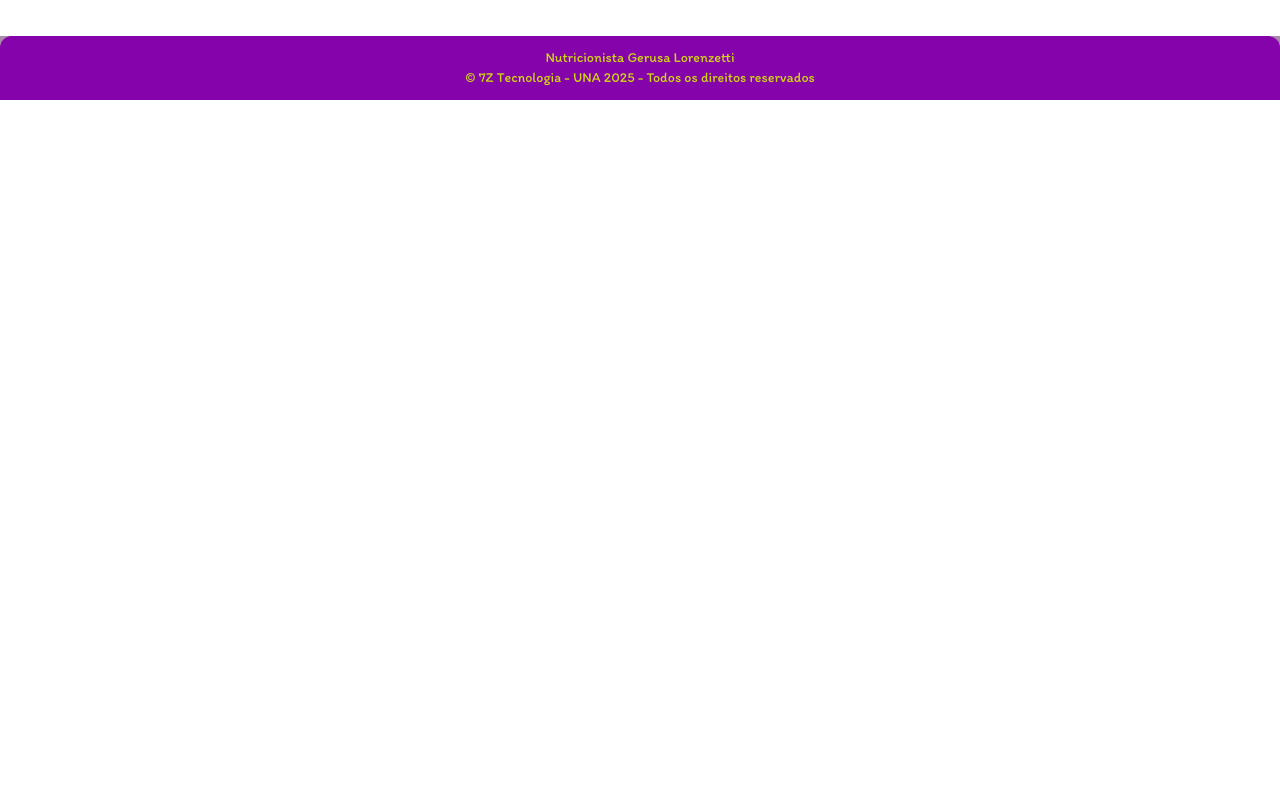
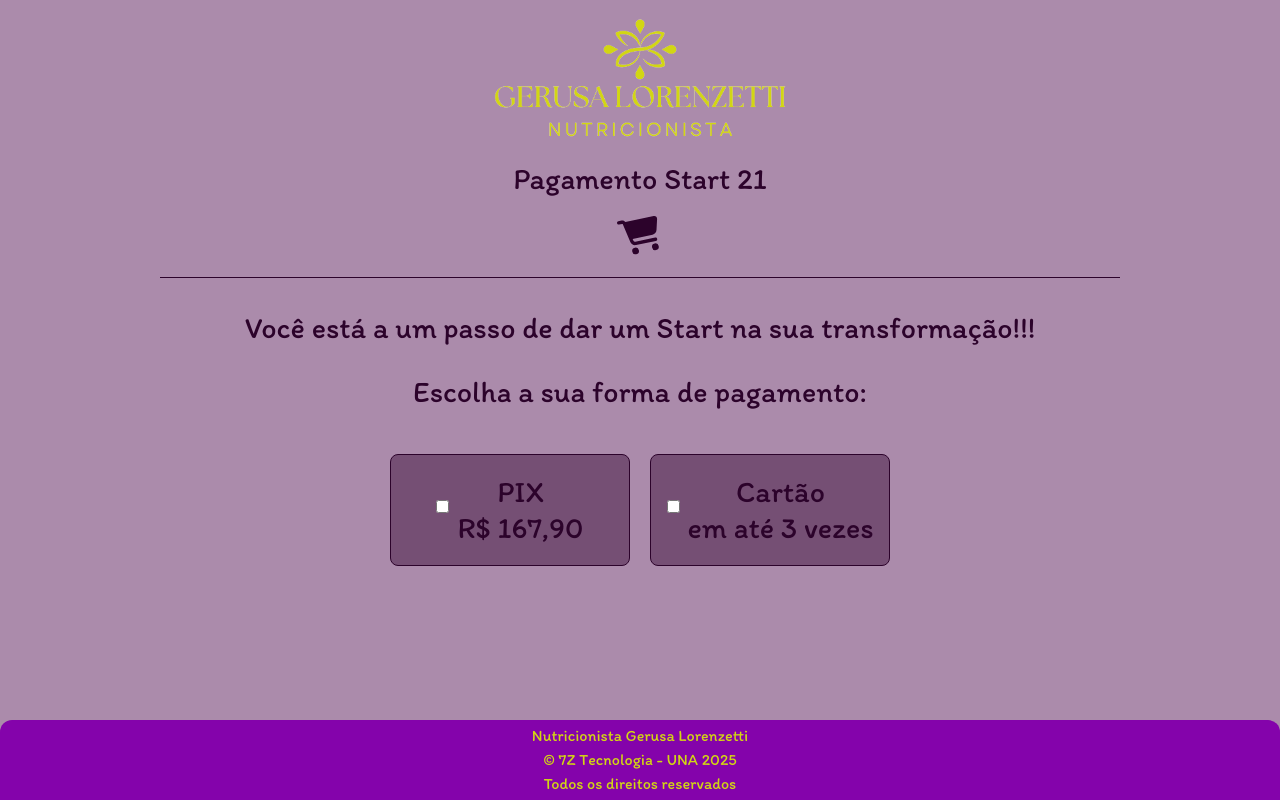
Before and after one commit to tuca222/ProgramaStart21, a React (Create React App) app: page /pagamento in a window 1280 px wide. Built offline with nearby package versions, Linux system fonts and the light colour scheme; a web font is replaced by a local one.

Commit message:
Adicionando página de pagamento

```diff
--- a/package.json
+++ b/package.json
@@ -6,6 +6,9 @@
     "@fontsource/inria-sans": "^5.1.1",
     "@fontsource/italianno": "^5.1.1",
     "@fontsource/itim": "^5.1.1",
+    "@fortawesome/fontawesome-svg-core": "^6.7.2",
+    "@fortawesome/free-solid-svg-icons": "^6.7.2",
+    "@fortawesome/react-fontawesome": "^0.2.2",
     "@testing-library/jest-dom": "^5.17.0",
     "@testing-library/react": "^13.4.0",
     "@testing-library/user-event": "^13.5.0",
--- a/src/App.css
+++ b/src/App.css
@@ -48,3 +48,10 @@ html {
 .breathing {
   animation: breathing 2s ease-in-out infinite;
 }
+
+.payment-page {
+  background-color: #AB8BAB; /* Substitua pela cor desejada */
+  min-height: 100vh; /* Garante que a cor de fundo cubra toda a altura da página */
+  display: flex;
+  flex-direction: column;
+}
--- a/src/components/Payment.jsx
+++ b/src/components/Payment.jsx
@@ -1,12 +1,24 @@
 import React from "react";
-import FooterPayment from "./FooterPayment";
+import HeaderPayment from "./payments/HeaderPayment";
+import ContentPayment from "./payments/ContentPayment";
+import FooterPayment from "./payments/FooterPayment";
 
 
 const Payment = () => {
   return (
-    <div className="bg-payment-background">
+    <div className="payment-page">
+        <header>
+            <HeaderPayment />
+        </header>
 
-        <footer>
+        <hr className="border-t border-payment-txt_line_border my-6 w-5/6 mx-auto md:w-3/4"/>
+
+        <main>
+            <ContentPayment />
+        </main>
+
+
+        <footer className="mt-auto">
             <FooterPayment />
         </footer>
     </div>
--- /dev/null
+++ b/src/components/payments/ContentPayment.jsx
@@ -0,0 +1,93 @@
+import React, { useState } from "react";
+import { FontAwesomeIcon } from '@fortawesome/react-fontawesome';
+import { faArrowRight } from '@fortawesome/free-solid-svg-icons';
+
+const ContentPayment = () => {
+    const [selectedPayment, setSelectedPayment] = useState('');
+    const [selectedInstallment, setSelectedInstallment] = useState('');
+
+    const handleCheckboxChange = (paymentType) => {
+        setSelectedPayment(paymentType);
+        setSelectedInstallment('');
+    };
+
+    const handleButtonClick = () => {
+        if(selectedPayment === "PIX") {
+            window.location.href = 'https://www.google.com/'
+        } else if(selectedPayment === "Cartão") {
+            if (selectedInstallment === "1x") {
+                window.location.href = 'https://youtube.com.br'
+            } else if (selectedInstallment === "2x") {
+                window.location.href = 'https://br.pinterest.com/'
+            } else if (selectedInstallment === "3x") {
+                window.location.href = 'https://canva.com'
+            }
+        }
+    };
+
+    return (
+        <section className="flex flex-col items-center justify-center font-itim text-payment-txt_line_border text-xl md:text-3xl">
+            <p className="text-center px-10 py-2">Você está a um passo de dar um Start na sua transformação!!!</p>
+            <p className="text-center py-5">Escolha a sua forma de pagamento:</p>
+            <div className="flex flex-row items-center justify-center gap-5 mt-6">
+                <div className="flex flex-row justify-center items-center gap-2 bg-payment-background_box border border-payment-txt_line_border rounded-lg text-center w-40 h-20 md:w-60 md:h-28">
+                    <input
+                        type="checkbox"
+                        className="rounded-full mb-2"
+                        checked={selectedPayment === "PIX"}
+                        onChange={() => handleCheckboxChange('PIX')}
+                    />
+                    <div className="flex flex-col justify-center items-center">
+                        <p>PIX</p>
+                        <p>R$ 167,90</p>
+                    </div>
+                </div>
+                <div className="flex flex-row justify-center items-center gap-2 bg-payment-background_box border border-payment-txt_line_border rounded-lg text-center w-40 h-20 md:w-60 md:h-28">
+                    <input
+                        type="checkbox"
+                        className="rounded-full mb-2"
+                        checked={selectedPayment === "Cartão"}
+                        onChange={() => handleCheckboxChange('Cartão')}
+                    />
+                    <div className="flex flex-col justify-center items-center">
+                        <p>Cartão</p>
+                        <p>em até 3 vezes</p>
+                    </div>
+                </div>
+            </div>
+            {selectedPayment === "PIX" && (
+                <p className="mt-4 text-center px-5">
+                    Você escolheu o PIX, o valor a vista fica R$ 167,90.
+                </p>
+            )}
+            {selectedPayment === "Cartão" && (
+                <div className="flex flex-col items-center">
+                    <p className="mt-4 text-center">
+                        Você escolheu o Cartão, selecione em quantas vezes você quer fazer:
+                    </p>
+                    <select
+                        className="mt-4 p-2 border border-payment-txt_line_border bg-payment-background_box rounded"
+                        value={selectedInstallment}
+                        onChange={(e) => setSelectedInstallment(e.target.value)}
+                    >
+                        <option value="">Selecione</option>
+                        <option value="1x">1 X de R$ 167,90</option>
+                        <option value="2x">2 X de R$ 93,95</option>
+                        <option value="3x">3 X de R$ 63,96</option>
+                    </select>
+                </div>
+            )}
+            {selectedPayment && (
+                <button
+                    onClick={handleButtonClick}
+                    className="mt-6 bg-payment-background_btn_footer text-payment-text_btn_footer hover:bg-payment-background_btn_footer_dark transition duration-300 rounded-lg font-itim p-2 px-8"
+                >
+                    Ir para o pagamento
+                    <FontAwesomeIcon icon={faArrowRight} className="ml-2" />
+                </button>
+            )}
+        </section>
+    );
+};
+
+export default ContentPayment;
--- a/src/components/FooterPayment.jsx
+++ b/src/components/payments/FooterPayment.jsx
@@ -3,12 +3,15 @@ import React from "react";
 const FooterPayment = () => {
     return (
         <footer className="font-itim mt-9">
-            <div className="h-16 py-2 bg-payment-background_btn_footer text-payment-text_btn_footer rounded-t-xl flex flex-col justify-center items-center text-sm">
+            <div className="flex flex-col justify-center items-center h-20 py-2 bg-payment-background_btn_footer text-payment-text_btn_footer rounded-t-xl">
                 <p>
                     Nutricionista Gerusa Lorenzetti
                 </p>
                 <p>
-                    © 7Z Tecnologia - UNA {new Date().getFullYear()} - Todos os direitos reservados
+                    © 7Z Tecnologia - UNA {new Date().getFullYear()}
+                </p>
+                <p>
+                    Todos os direitos reservados
                 </p>
             </div>
 
--- /dev/null
+++ b/src/components/payments/HeaderPayment.jsx
@@ -0,0 +1,24 @@
+import React from 'react';
+import Logo from "../../assets/images/Logo.png";
+import { FontAwesomeIcon } from '@fortawesome/react-fontawesome';
+import { faShoppingCart } from '@fortawesome/free-solid-svg-icons';
+
+const HeaderPayment = () => {
+  return (
+  <div className="flex flex-col justify-center items-center gap-5 font-itim text-3xl text-payment-txt_line_border">
+    <img
+        src={Logo}
+        alt="Logo da Nutricionista Gerusa Lorenzetti"
+        className="mx-auto object-cover w-80"
+    />
+
+    <h1>Pagamento Start 21</h1>
+    <FontAwesomeIcon
+        icon={faShoppingCart}
+        className="text-4xl mx-2 transform -rotate-12"
+    />
+    </div>
+  );
+};
+
+export default HeaderPayment;
--- a/tailwind.config.js
+++ b/tailwind.config.js
@@ -30,6 +30,7 @@ module.exports = {
         payment:{
           background: '#AB8BAB',
           background_btn_footer:'#8403AB',
+          background_btn_footer_dark:'#830281',
           background_box:'#754F74',
           txt_line_border: '#2C032B',
           text_btn_footer:'#D2D613',
```
Also changed, not shown: src/assets/images/Logo.png (added), 1 other file (tests, documents, lock files or other folders).
